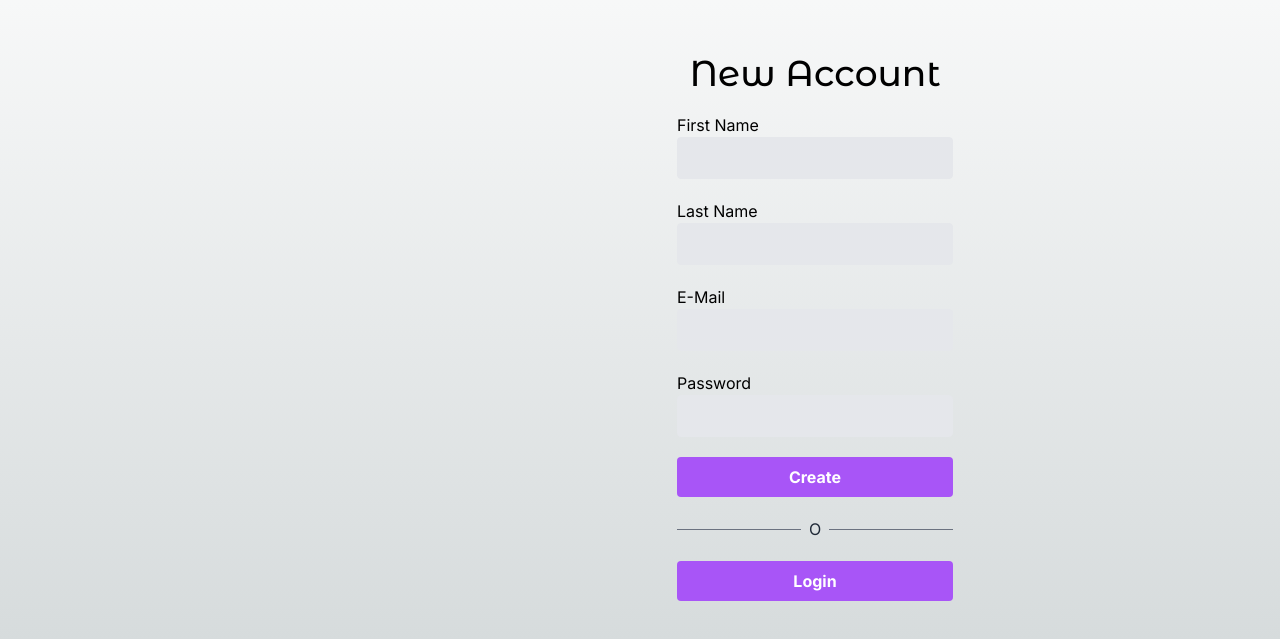
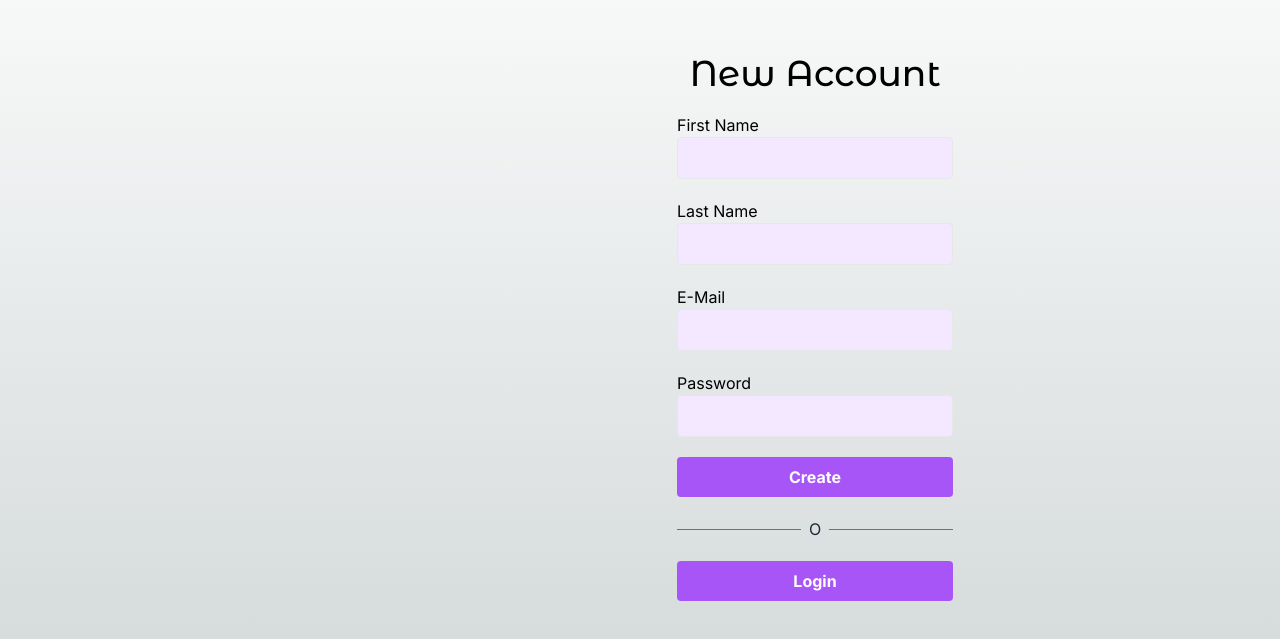
Before and after one commit to delafuentej/nextjs_e-commerce, a Next.js app: page /auth/new-account in a window 1280 px wide. Shown: the part 155-794 px from the top of the page. Built offline with nearby package versions, Linux system fonts and the light colour scheme.

Commit message:
login/new-account screens styling changes

```diff
--- a/src/app/auth/login/page.tsx
+++ b/src/app/auth/login/page.tsx
@@ -11,13 +11,13 @@ export default function Login() {
 
         <label htmlFor="email">E-Mail</label>
         <input
-          className="px-5 py-2 border bg-gray-200 rounded mb-5"
+          className="px-5 py-2 border bg-purple-100 rounded mb-5"
           type="email" />
 
 
         <label htmlFor="email">Password</label>
         <input
-          className="px-5 py-2 border bg-gray-200 rounded mb-5"
+          className="px-5 py-2 border bg-purple-100 rounded mb-5"
           type="email" />
 
         <button
--- a/src/app/auth/new-account/page.tsx
+++ b/src/app/auth/new-account/page.tsx
@@ -12,24 +12,24 @@ export default function NewAccount() {
 
       <label htmlFor="firstName">First Name</label>
         <input
-          className="px-5 py-2 border bg-gray-200 rounded mb-5"
+          className="px-5 py-2 border bg-purple-100 rounded mb-5"
           type="text" />
 
       <label htmlFor="lastName">Last Name</label>
         <input
-          className="px-5 py-2 border bg-gray-200 rounded mb-5"
+          className="px-5 py-2 border bg-purple-100 rounded mb-5"
           type="text" />
 
 
         <label htmlFor="email">E-Mail</label>
         <input
-          className="px-5 py-2 border bg-gray-200 rounded mb-5"
+          className="px-5 py-2 border bg-purple-100 rounded mb-5"
           type="email" />
 
 
         <label htmlFor="email">Password</label>
         <input
-          className="px-5 py-2 border bg-gray-200 rounded mb-5"
+          className="px-5 py-2 border bg-purple-100 rounded mb-5"
           type="email" />
 
         <button
```
